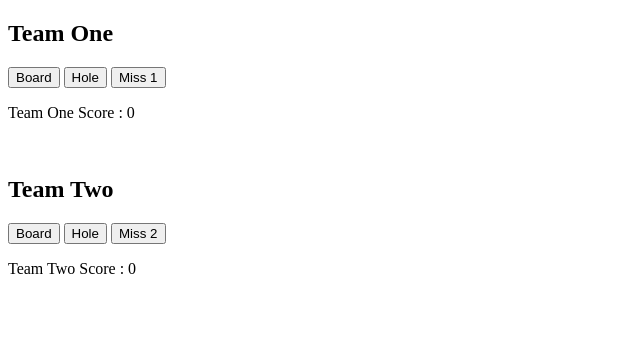
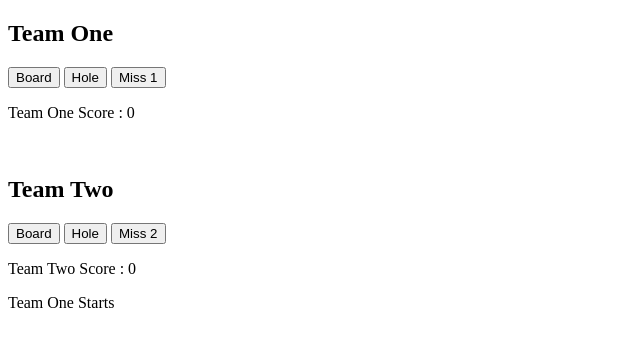
Before and after one commit to brandonv98/Bag_Toss_Counter, a plain HTML site: page index.html in a window 1280 px wide. Shown: the whole page, without its empty margins (0-640 px from the left). Drawn offline with Linux system fonts and the light colour scheme.

Commit message:
Add team to start

```diff
--- a/index.html
+++ b/index.html
@@ -21,6 +21,7 @@
             <button value="0" name="teamTwo" type="button" id="miss">Miss 2</button>
                <p id="score">Team Two Score : <span id="teamTwoScore">0</span></p>
          </div>
+   <span>Team One Starts</span>
    <script src="./js/app.js"></script>
 </body>
 </html>
```
